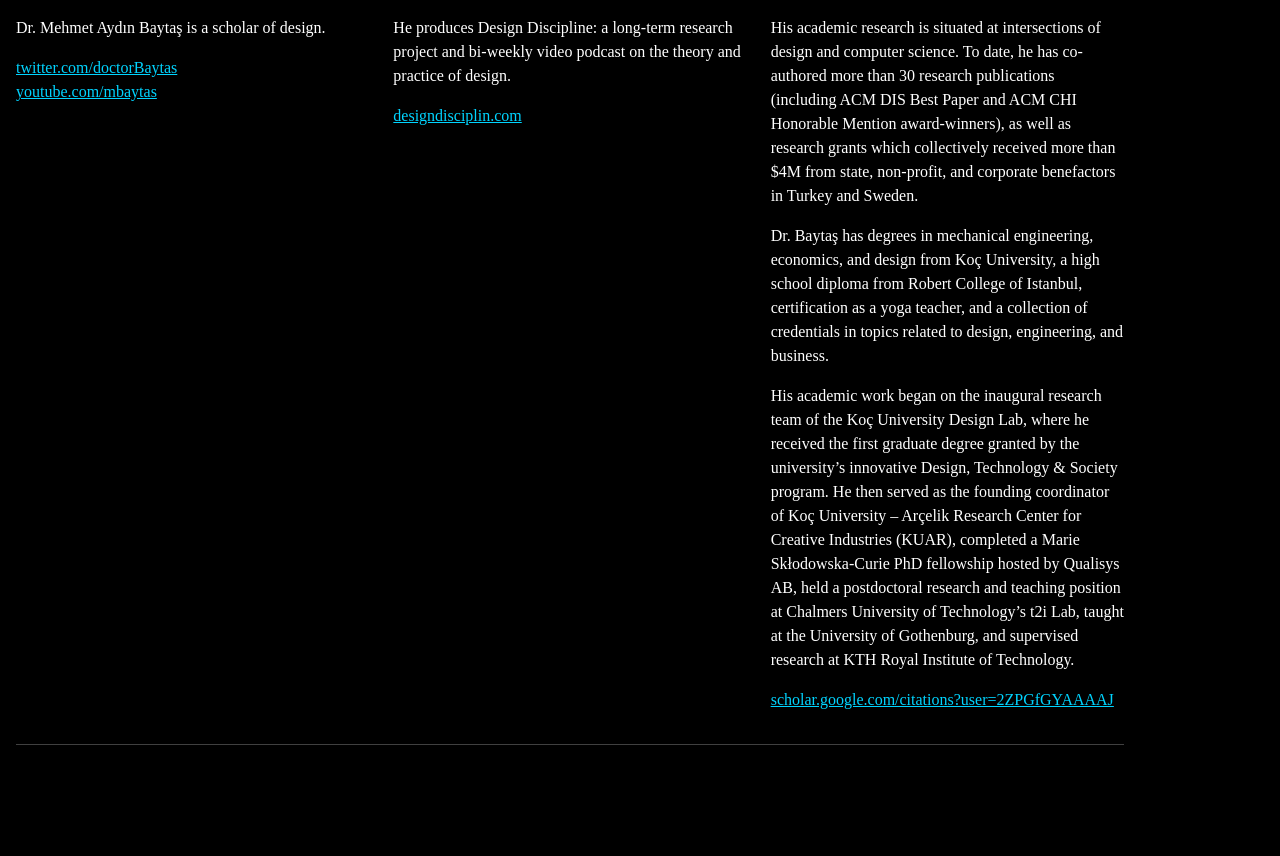
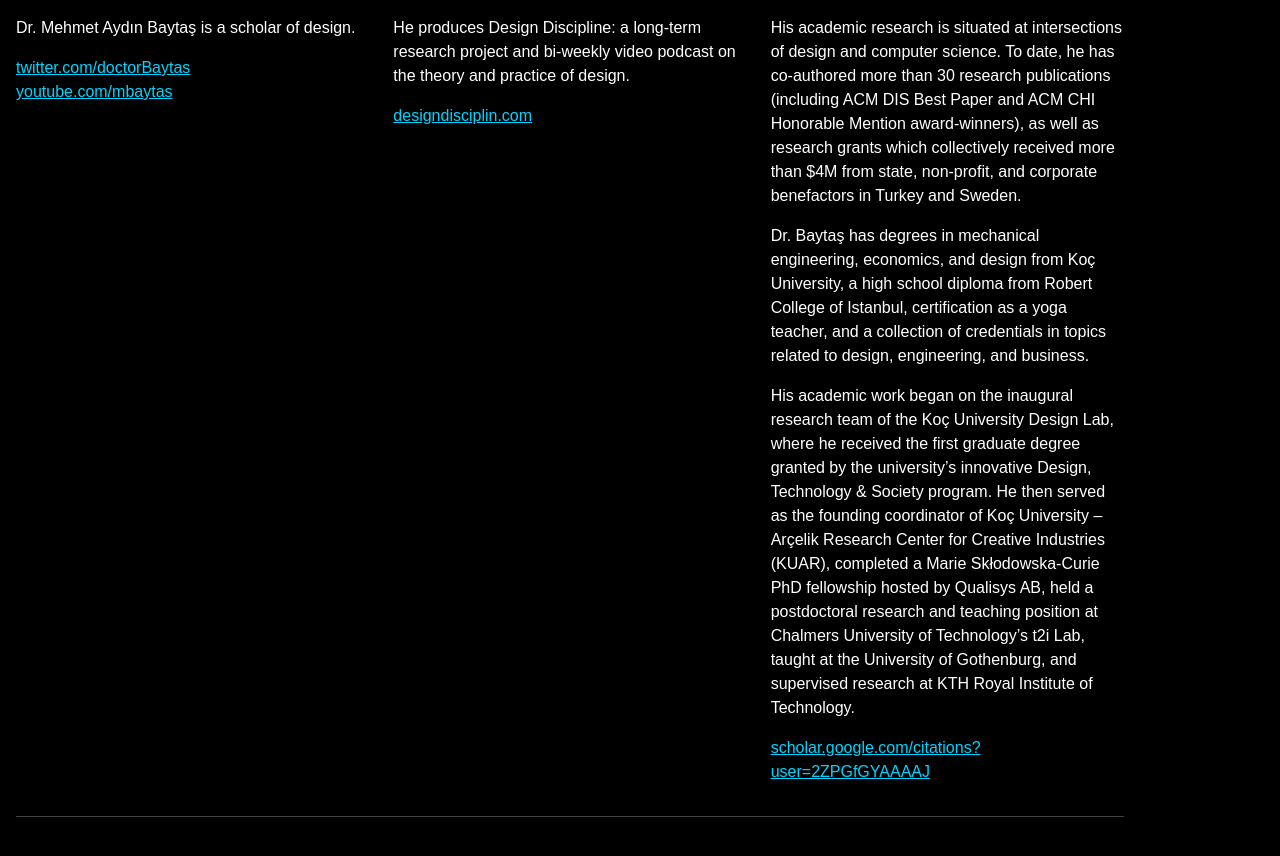
Before and after one commit to l77l77/mbaytas.github.io, a Jekyll site: the page built from README.md, in a window 1280 px wide. Shown: the top 856 px of the page. Built offline with Jekyll 4.4.1, drawn with Linux system fonts in a browser that asks for light colours; some web fonts are replaced; our own code applies the rules of GitHub Pages for plain Markdown files; comment, search, counter and statistics services are not loaded.

Commit message:
Update default.html

```diff
--- a/_layouts/default.html
+++ b/_layouts/default.html
@@ -18,10 +18,10 @@
 
     <style>
       body {
-        font-family: neue-haas-grotesk-text;
+        font-family: aktiv-grotesk, sans-serif;
       }
       h1, h2, h3, h4 {
-        font-family: neue-haas-grotesk-display;
+        font-family: aktiv-grotesk, sans-serif;
       }
       body {
         color: #fff;
```
